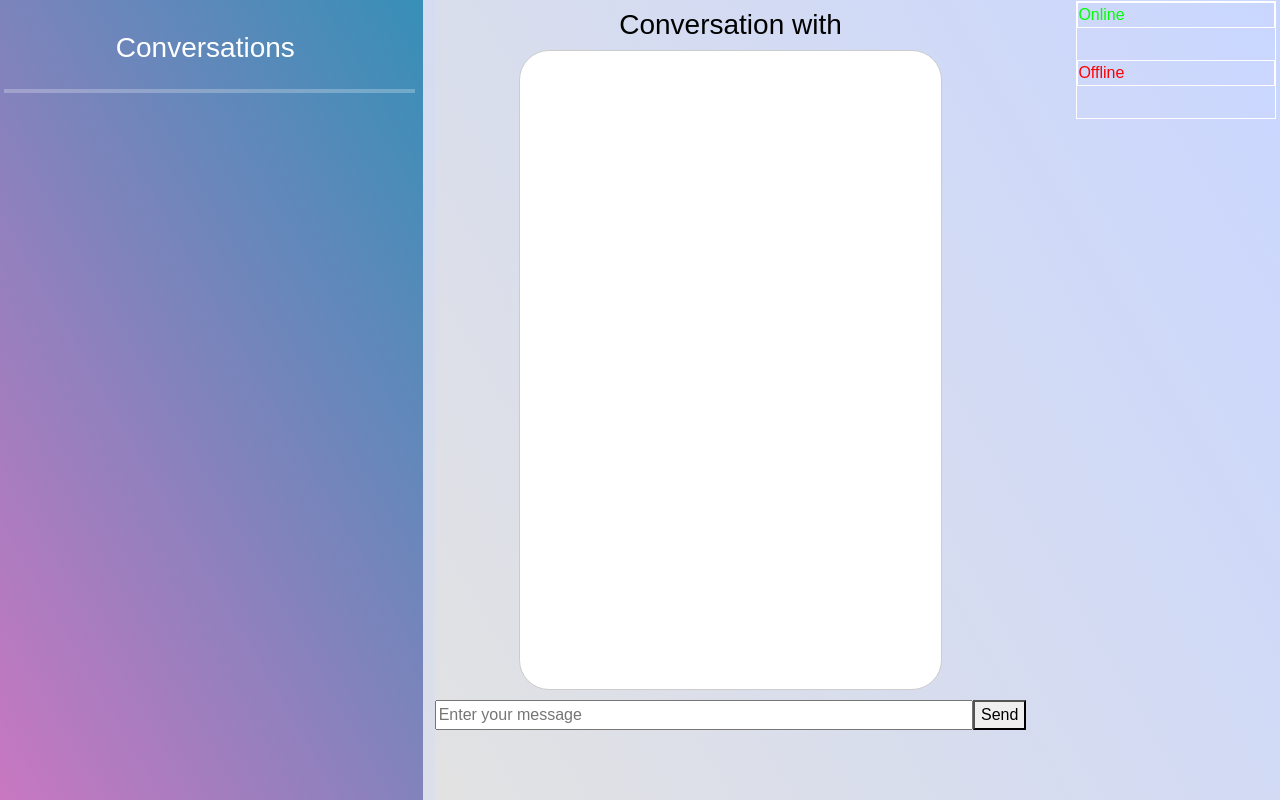
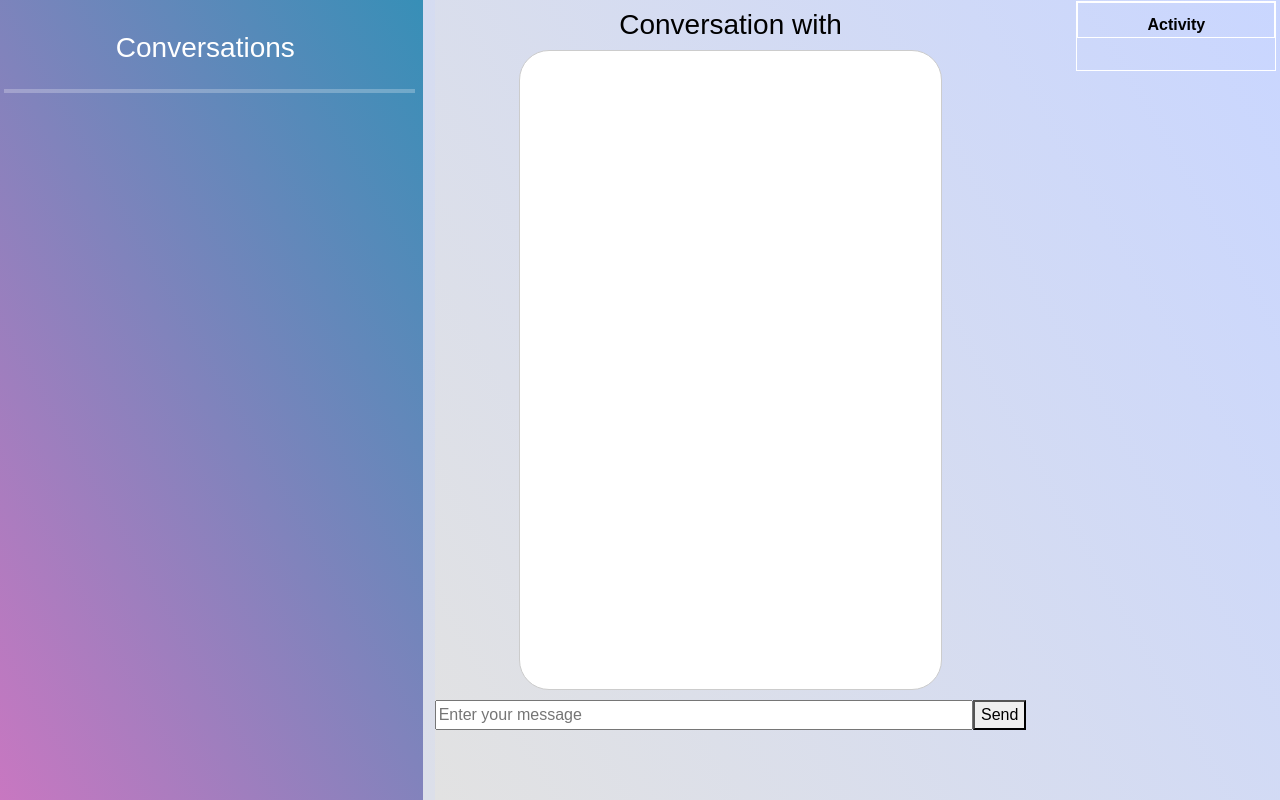
Before and after one commit to YueYingLee/CMPE-148, a Flask app: template app/templates/conversation.html in a window 1280 px wide. Shown: the part 56-856 px from the top of the page. Run offline with Flask 3, Linux system fonts and the light colour scheme; the template is opened without the code that fills it, so the values that code supplies are empty; some libraries are stand-ins or nearby versions.

Commit message:
activity list feature wip

```diff
--- a/app/routes.py
+++ b/app/routes.py
@@ -208,7 +208,7 @@ def conversation(conversation_id):
          msg_to_display = {
              "sender_name": message.sender_name,
              "timestamp": message.timestamp.strftime("%Y-%m-%d %H:%M:%S"),
-             "message": decrypted_message
+             "message": decrypted_message,
          }
          decrypted_messages.append(msg_to_display)
      return render_template("conversation.html", decrypted_messages = decrypted_messages, conversation_id = conversation_id, participants = participants, user_conversations = user_conversations, user = user,connected_users=connected_users)
@@ -249,7 +249,7 @@ def handle_message(payload):
     display_message = {
         'message': decrypted_message,
         'sender_name': new_message.sender_name,
-        "timestamp": new_message.timestamp.strftime("%Y-%m-%d %H:%M:%S")
+        "timestamp": new_message.timestamp.strftime("%Y-%m-%d %H:%M:%S"),
 
     }
     room = str(payload["conversation_id"])
--- a/app/static/css/conversation.css
+++ b/app/static/css/conversation.css
@@ -103,7 +103,7 @@ h3 {
     width: 50%;
   }
 
-  .user-list {
+  .activity-list, .user-list {
     border: 1px solid white;
     margin: 1 350 0 50;
     min-width:200px;
@@ -137,3 +137,10 @@ h3 {
     align-items:center;
     margin: 0 35 0 0;
   }
+  .activity-title {
+    display:flex;
+    flex-direction:column;
+    justify-content:center;
+    align-items:center;
+    padding: 10 0 0 0;
+  }
--- a/app/templates/conversation.html
+++ b/app/templates/conversation.html
@@ -85,10 +85,11 @@
 
 
           <script type="text/javascript">
-            var socketio = io.connect("http://192.168.0.35:5000")
+            var socketio = io.connect("http://127.0.0.1:5000")
 
-            socketio.on('connect', function() {
+            socketio.on('connect', function(message) {
               console.log("CONNECTED")
+              getActivity(message);
             })
 
             //var socketio = io();
@@ -99,6 +100,7 @@
 
             socketio.on("message", function (message) {
               createChatItem(message['message'], message['sender_name'], message['timestamp'])
+              updateActivity(message);
             })
 
             function createChatItem(message, sender, timestamp) {
@@ -136,8 +138,61 @@
           msgInput.value = "";
         }
       </script>
+        <div class = "activity-list">
+          <p class = "activity-title user-item"><strong>Activity</strong></p>
+          <ul class = "activity-detail"></ul>
+        </div>
+        <script>
+            function updateActivity(message) {
+              var currentdate = new Date();
+              var datetime = currentdate.getFullYear() + "/"
+                + (currentdate.getMonth()+1) + "/"
+                + currentdate.getDate() + " "
+                + currentdate.getHours() + ":"
+                + currentdate.getMinutes() + ":"
+                + currentdate.getSeconds();
+              var str = message['timestamp'].replace(/-/g,'/');
 
-        <div class = "user-list">
+
+
+              console.log(str);
+              console.log(datetime);
+              var diff = Math.abs(new Date(datetime) - new Date(str));
+              console.log(diff/60000);
+              for (var user in message){
+                console.log(message['timestamp']);
+              }
+            }
+            function getActivity(message){//change argument to check each user
+              var activity = document.getElementById("activity-detail");
+              console.log("hello");
+              for(user in message)
+              {
+                var user = document.createElement('li');
+                currUser.innerText = message['sender_name'] + "\nLast active:" + checkTime(message['timestamp']);
+                currUser.classList.add('activity-item');
+                onlineList.appendChild(activity);
+              }
+            }
+            function checkTime(message)
+            {
+              var currentdate = new Date();
+              var datetime = currentdate.getFullYear() + "/"
+                + (currentdate.getMonth()+1) + "/"
+                + currentdate.getDate() + " "
+                + currentdate.getHours() + ":"
+                + currentdate.getMinutes() + ":"
+                + currentdate.getSeconds();
+              var str = message.replace(/-/g,'/');
+
+              var diff = Math.abs(new Date(datetime) - new Date(str));
+              console.log(diff);
+              for (var user in message){
+                console.log(message['timestamp']);
+              }
+            }
+        </script>
+        <!--<div class = "user-list">
            <div class = "user-online">
                <p class = "online user-item">Online</p>
               <div class = online-text>
@@ -149,7 +204,10 @@
               <div class = "offline-text">
               <ul id="offlinelist"></ul>
                 <script type="text/javascript">
-                  var socketio = io.connect("http://10.0.0.196:5000");
+
+
+
+                  var socketio = io.connect("http://127.0.0.1:5000");
 
                   socketio.on('connect', function () {
                     console.log('Connected to the server');
@@ -227,7 +285,7 @@
                 </script>
               </div>
             </div>
-         </div>
+         </div>-->
     </div>
 
 
--- a/run.py
+++ b/run.py
@@ -1,3 +1,3 @@
 from app import myapp_obj, socketio
 
-socketio.run(myapp_obj, debug=True, host="192.168.0.35")
+socketio.run(myapp_obj, debug=True, host="127.0.0.1")
```
